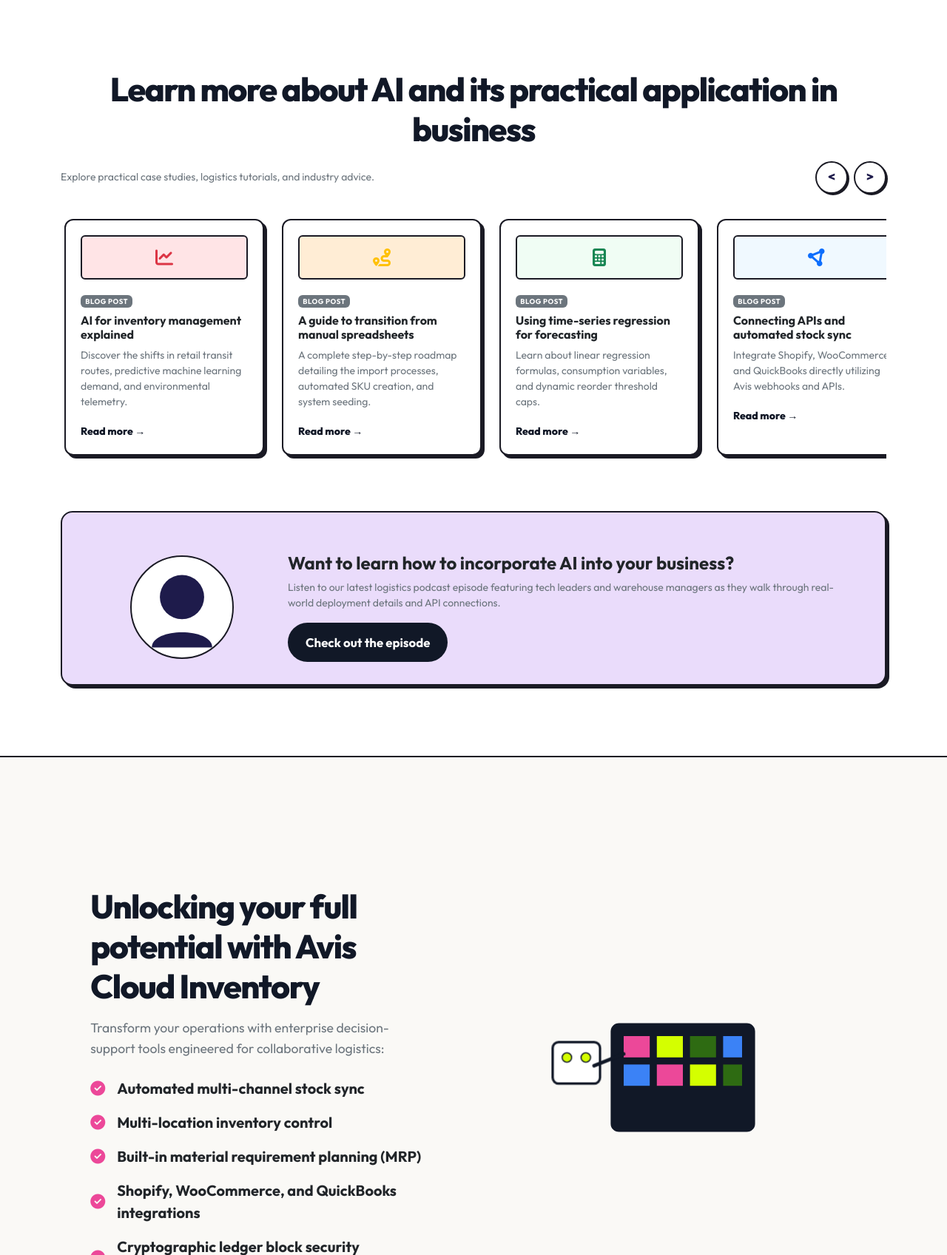
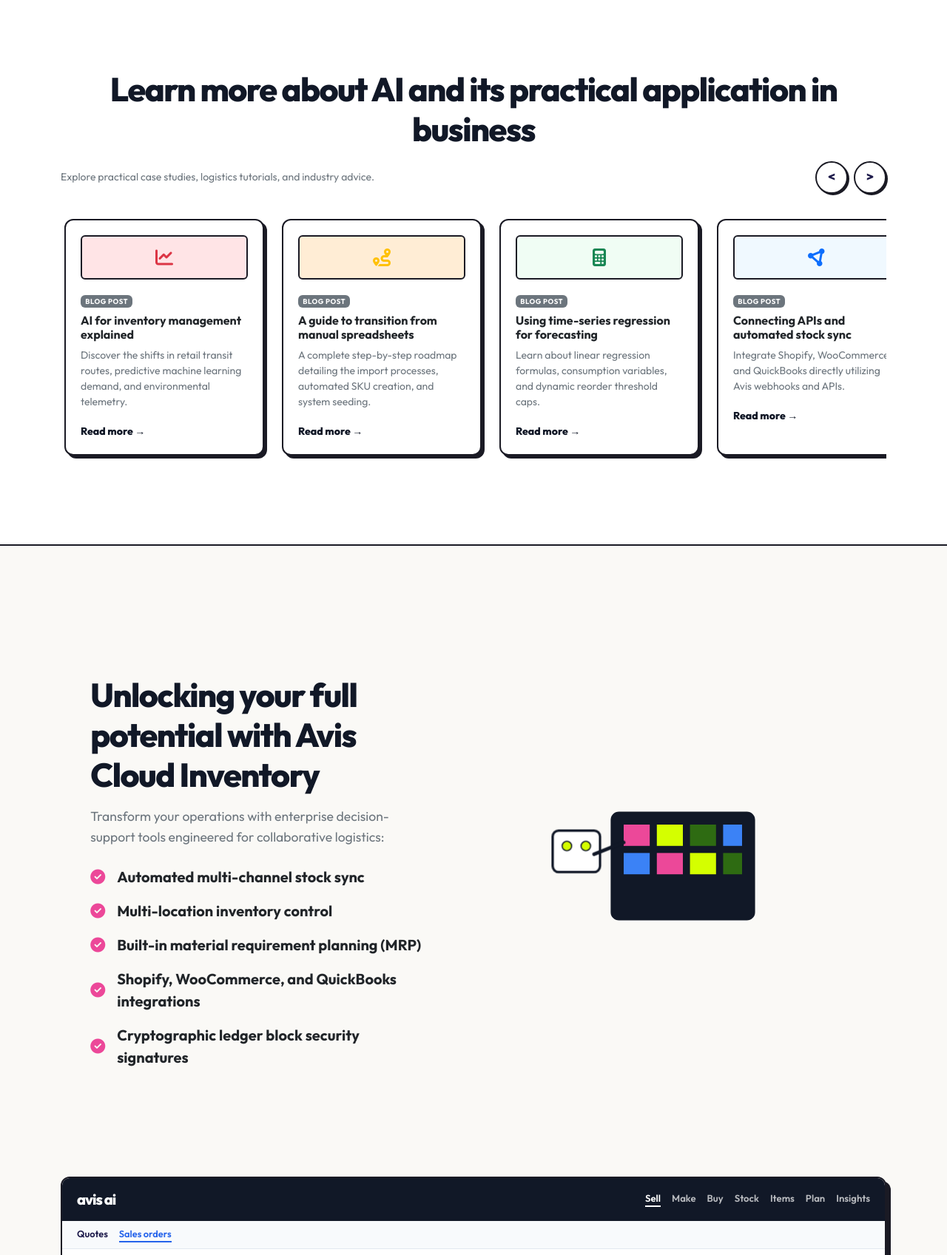
Before and after one commit to ParthChoudhary123/avis2, a Django app: page / in a window 1280 px wide. Shown: the part 2611-4308 px from the top of the page at 74% size. Run offline with Django 5.2, Linux system fonts and the light colour scheme.

Commit message:
Remove logistics podcast expert spotlight banner block from landing page

```diff
--- a/inventory/templates/inventory/landing.html
+++ b/inventory/templates/inventory/landing.html
@@ -1021,24 +1021,7 @@
                 </div>
             </div>
 
-            <!-- Bottom Spotlight Banner: Split layout on light lavender box -->
-            <div class="expert-interview-box" style="background-color: #EADCFB !important; margin-top: 50px;">
-                <div class="row align-items-center g-4 w-100 m-0">
-                    <div class="col-md-3 text-center d-flex justify-content-center">
-                        <div class="expert-avatar" style="width: 140px; height: 140px; border-radius: 50%; border: var(--border-main); background: #ffffff; overflow: hidden;">
-                            <svg viewBox="0 0 100 100" width="100%" height="100%">
-                                <circle cx="50" cy="40" r="22" fill="#1e1b4b" />
-                                <path d="M20 90 C20 70, 80 70, 80 90 Z" fill="#1e1b4b" />
-                            </svg>
-                        </div>
-                    </div>
-                    <div class="col-md-9 text-start text-dark">
-                        <h4 class="fw-bold text-dark mb-2" style="font-size: 1.5rem;">Want to learn how to incorporate AI into your business?</h4>
-                        <p class="text-secondary small mb-3">Listen to our latest logistics podcast episode featuring tech leaders and warehouse managers as they walk through real-world deployment details and API connections.</p>
-                        <a href="#" class="btn-dark-pill px-4" onclick="alert('Launching Podcast episode: Integrating AI in Enterprise Logistics.'); return false;">Check out the episode</a>
-                    </div>
-                </div>
-            </div>
+
         </div>
     </section>
 
```
